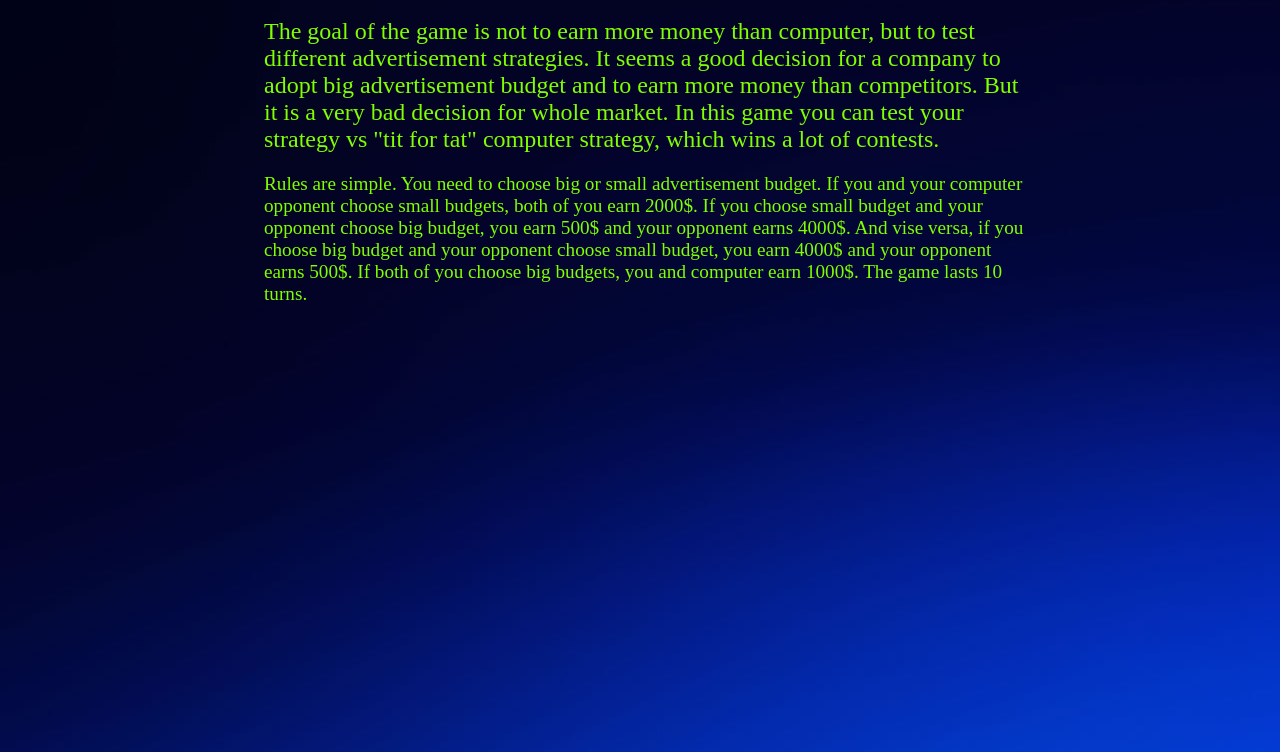
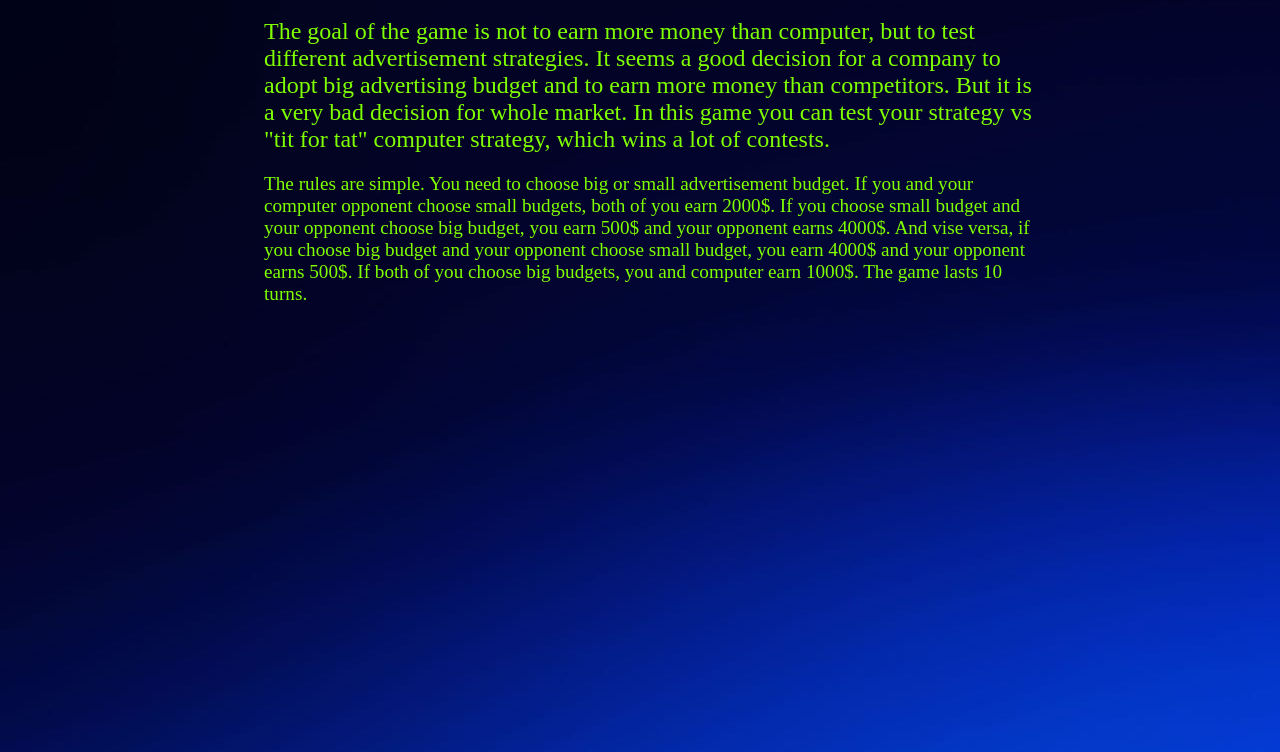
Before and after one commit to vozni4iy/ads-dilemma, a React app: page index.html in a window 1280 px wide. Shown: the part 48-800 px from the top of the page. Built offline with nearby package versions, Linux system fonts and the light colour scheme.

Commit message:
Corrects mistakes

```diff
--- a/index.html
+++ b/index.html
@@ -9,13 +9,13 @@
     <section>
 	  The goal of the game is not to earn more money than computer,
 	  but to test different advertisement strategies. It seems a good decision
-	  for a company to adopt big advertisement budget and to earn more money
+	  for a company to adopt big advertising budget and to earn more money
 	  than competitors. But it is a very bad decision for whole market.
 	  In this game you can test your strategy vs "tit for tat" computer strategy,
 	  which wins a lot of contests.
 	</section>
 	<section class = 'rules'>
-	  Rules are simple. You need to choose big or small advertisement budget.
+	  The rules are simple. You need to choose big or small advertisement budget.
 	  If you and your computer opponent choose small budgets, both of you earn 2000$.
 	  If you choose small budget and your opponent choose big budget, you earn 500$ and your
 	  opponent earns 4000$. And vise versa, if you choose big budget and your opponent choose
```
